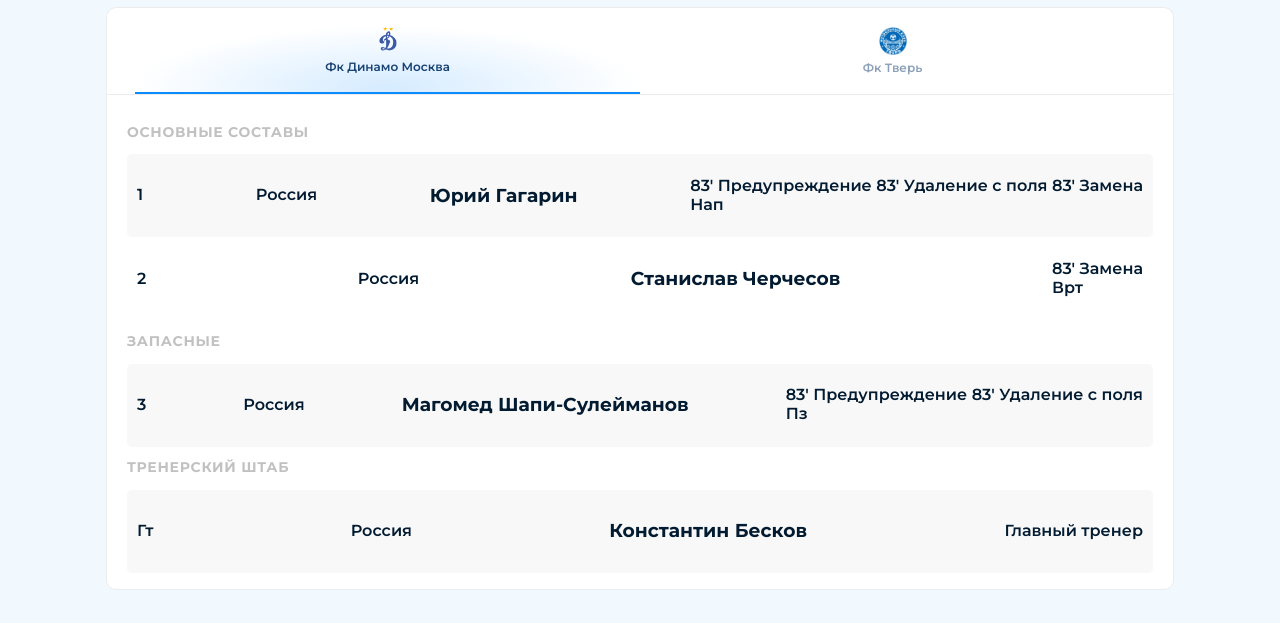
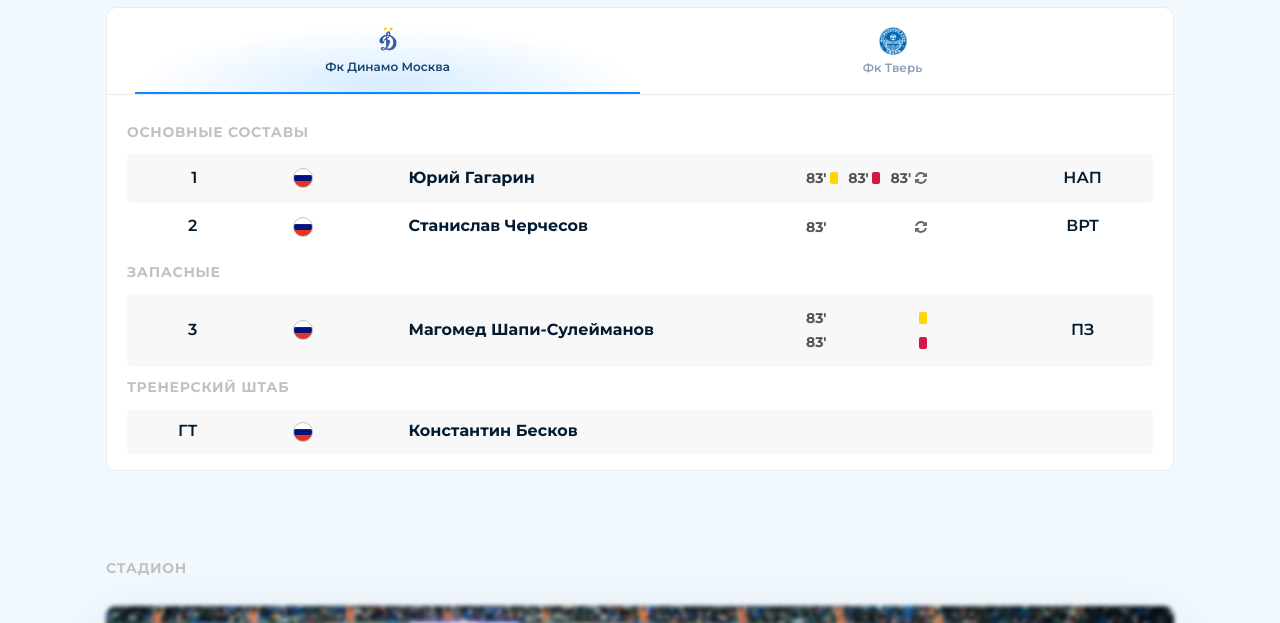
Before and after one commit to eimwe/soccer, a website built with webpack: page src/index.html in a window 1280 px wide. Shown: the part 98-721 px from the top of the page. Built offline with nearby package versions, Linux system fonts and the light colour scheme; files whose address does not match are found by name.

Commit message:
Добавил стили для строк списка игроков

```diff
--- a/src/index.html
+++ b/src/index.html
@@ -39,25 +39,24 @@
               class="list">
               <li class="list__item flex-container teams__teammate">
                 <span class="teams__number">1</span>
-                <span class="teams__country">Россия</span>
+                <span class="teams__country teams__country--russia">Россия</span>
                 <h3 class="teams__name teams__name--captain">
                   Юрий Гагарин
                 </h3>
-                <div class="teams__details">
-                  <div class="teams__moments">
-                    <span class="teams__timestamp">
+                <div class="teams__moments flex-container">
+                  <span class="teams__timestamp flex-container">
                     <time datetime="PT1H23M">83'</time>
                     <span class="teams__outcome teams__outcome--yellow-card">
                       Предупреждение
                     </span>
                   </span>
-                    <span class="teams__timestamp">
+                  <span class="teams__timestamp flex-container">
                     <time datetime="PT1H23M">83'</time>
                     <span class="teams__outcome teams__outcome--red-card">
                       Удаление с поля
                     </span>
                   </span>
-                    <span class="teams__timestamp">
+                  <span class="teams__timestamp flex-container">
                     <time datetime="PT1H23M">83'</time>
                     <span class="teams__outcome teams__outcome--replacement">
                       Замена
@@ -67,17 +66,15 @@
                 <span class="teams__role">
                   <abbr title="Нападающий">Нап</abbr>
                 </span>
-                </div>
               </li>
               <li class="list__item flex-container teams__teammate">
                 <span class="teams__number">2</span>
-                <span class="teams__country">Россия</span>
+                <span class="teams__country teams__country--russia">Россия</span>
                 <h3 class="teams__name">
                   Станислав Черчесов
                 </h3>
-                <div class="teams__details">
                 <div class="teams__moments">
-                    <span class="teams__timestamp">
+                  <span class="teams__timestamp flex-container">
                     <time datetime="PT1H23M">83'</time>
                     <span class="teams__outcome teams__outcome--replacement">
                       Замена
@@ -87,7 +84,6 @@
                 <span class="teams__role">
                   <abbr title="Вратарь">Врт</abbr>
                 </span>
-                </div>
               </li>
             </ol>
           </section>
@@ -100,19 +96,18 @@
               class="list">
               <li class="list__item flex-container teams__teammate">
                 <span class="teams__number">3</span>
-                <span class="teams__country">Россия</span>
+                <span class="teams__country teams__country--russia">Россия</span>
                 <h3 class="teams__name teams__name--midfielder">
                   Магомед Шапи-Сулейманов
                 </h3>
-                <div class="teams__details">
                 <div class="teams__moments">
-                    <span class="teams__timestamp">
+                  <span class="teams__timestamp flex-container">
                     <time datetime="PT1H23M">83'</time>
                     <span class="teams__outcome teams__outcome--yellow-card">
                       Предупреждение
                     </span>
                   </span>
-                    <span class="teams__timestamp">
+                  <span class="teams__timestamp flex-container">
                     <time datetime="PT1H23M">83'</time>
                     <span class="teams__outcome teams__outcome--red-card">
                       Удаление с поля
@@ -122,7 +117,6 @@
                 <span class="teams__role">
                   <abbr title="Полузащитник">Пз</abbr>
                 </span>
-                </div>
               </li>
             </ol>
           </section>
@@ -134,16 +128,17 @@
               id="coach"
               class="list">
               <li class="list__item flex-container teams__teammate">
-                <span class="teams__number uppercase">Гт</span>
-                <span class="teams__country">Россия</span>
+                <span class="teams__number">Гт</span>
+                <span class="teams__country teams__country--russia">Россия</span>
                 <h3 class="teams__name">
                   Константин Бесков
                 </h3>
-                <div class="teams__details">
-                  <span class="teams__role">
+                <div class="teams__moments">
+                  <span class="visually-hidden">Не отличился</span>
+                </div>
+                <span class="teams__role teams__role--coach">
                   Главный тренер
                 </span>
-                </div>
               </li>
             </ol>
           </section>
--- a/src/styles/global/variables.scss
+++ b/src/styles/global/variables.scss
@@ -4,7 +4,9 @@ $base-font: 1rem;
 $base-leading: 1.17;
 
 $small-font: .75rem;
+
 $middle-font: .875rem;
+$middle-leading: 1.75;
 
 /* Заголовки первого уровня */
 $h1-font: clamp(2.25rem, 3vw, 2.625rem);
@@ -49,8 +51,10 @@ $color-body: linear-gradient(0deg, #F1F9FF, #F1F9FF), #FBFBFA;
 /* <-- */
 
 /* Бордер-радиусы --> */
+$radius-xs: 2px;
 $radius-sm: 5px;
 $radius-lg: 10px;
+$radius-circle: 100px;
 /* <-- */
 
 /* Длительность анимаций --> */
--- a/src/styles/index.scss
+++ b/src/styles/index.scss
@@ -56,4 +56,86 @@
       background: $color-blur;
     }
   }
+
+  &__teammate {
+    gap: 1.25em;
+    flex-wrap: nowrap;
+  }
+
+  &__number {
+    flex-basis: 6%;
+    text-align: right;
+    text-transform: uppercase;
+  }
+
+  &__country {
+    flex-shrink: 0;
+    display: block;
+    width: 20px;
+    height: 20px;
+    border: 1px solid $color-skill;
+    border-radius: $radius-circle;
+    font-size: 0;
+    background-repeat: no-repeat;
+    background-size: cover;
+
+    &--russia {
+      background-image: url('../images/russia.jpg');
+    }
+  }
+
+  &__name {
+    flex-basis: 30%;
+    margin: 0;
+    font-size: $base-font;
+  }
+
+  &__moments {
+    flex-basis: 12%;
+    flex-grow: 0;
+    font-size: $middle-font;
+    line-height: $middle-leading;
+    font-weight: 700;
+    color: $color-timestamp;
+  }
+
+  &__timestamp {
+    gap: .25em;
+  }
+
+  &__outcome {
+    display: inline-block;
+    width: 8px;
+    height: 12px;
+    font-size: 0;
+    border-radius: $radius-xs;
+
+    &--yellow-card {
+      background-color: $color-yellow;
+    }
+
+    &--red-card {
+      background-color: $color-red;
+    }
+
+    &--replacement {
+      width: 12px;
+      background-image: url('../images/recycle.svg');
+      background-repeat: no-repeat;
+      background-size: cover;
+    }
+  }
+
+  &__role {
+    flex-basis: 12%;
+    text-align: center;
+
+    &:not(.teams__role--coach) {
+      text-transform: uppercase;
+    }
+
+    &--coach {
+      font-size: 0;
+    }
+  }
 }
--- a/src/styles/layout/layout.scss
+++ b/src/styles/layout/layout.scss
@@ -18,3 +18,13 @@
   grid-template-columns: repeat(auto-fit, minmax($grid-basis, 1fr));
   gap: $grid-gap;
 }
+
+.visually-hidden {
+  clip: rect(0 0 0 0);
+  clip-path: inset(50%);
+  height: 1px;
+  overflow: hidden;
+  position: absolute;
+  white-space: nowrap;
+  width: 1px;
+}
```
Also changed, not shown: src/images/recycle.svg (added), src/images/russia.jpg (added). Lines whose indentation alone changed are shown as unchanged.
